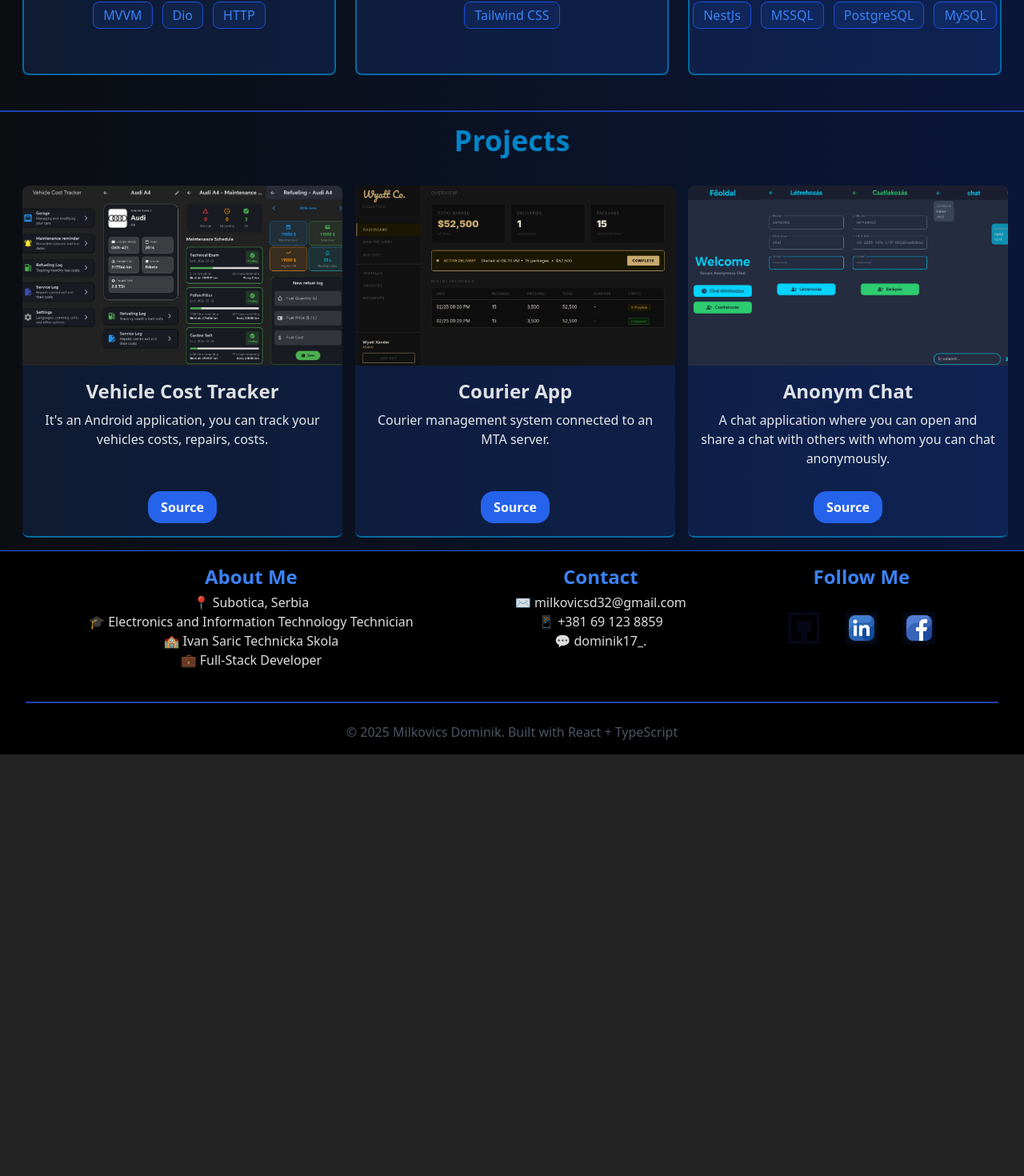
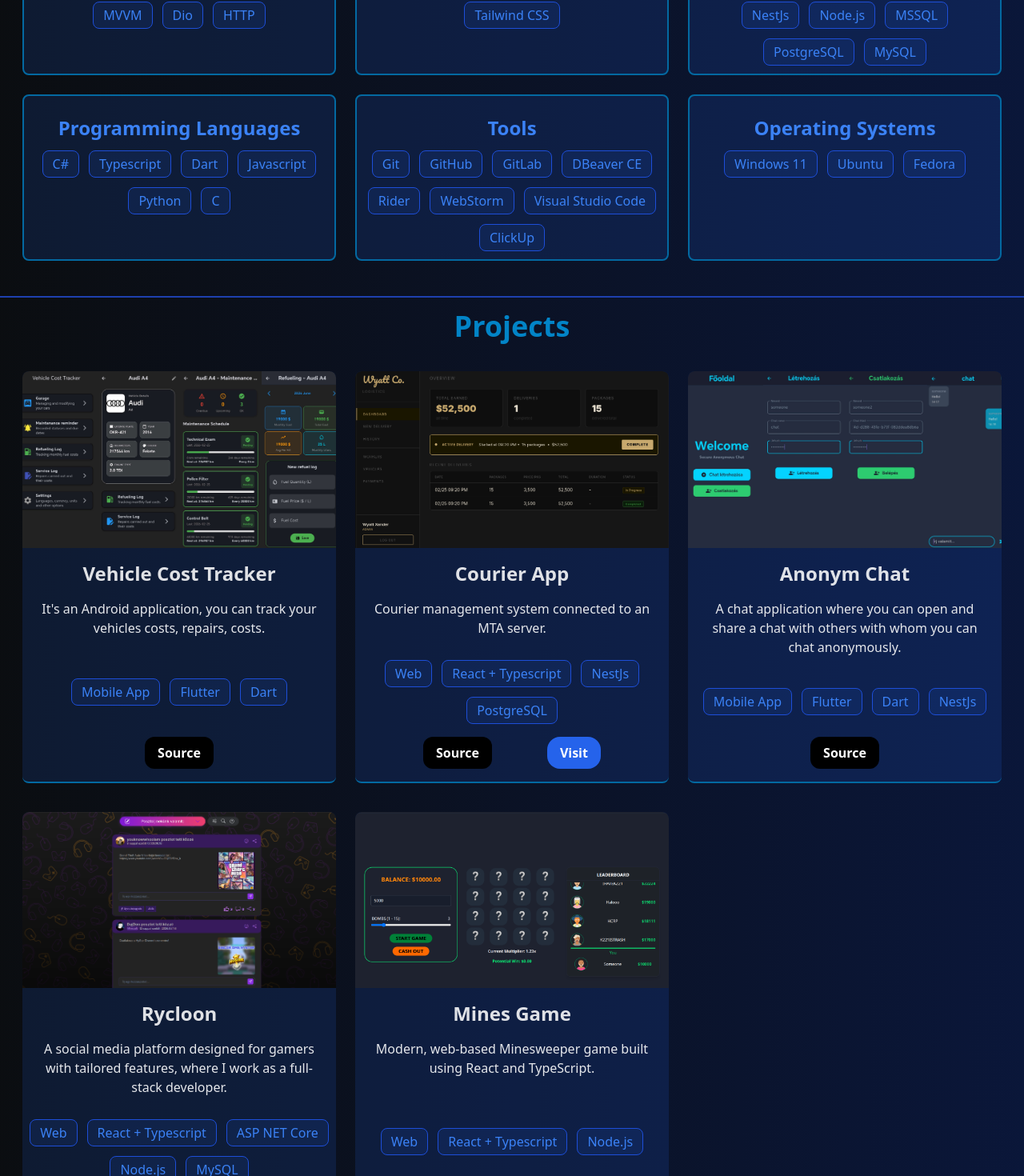
Before and after one commit to D0M1N1Kx/Portfolio, a React (Vite) app: page / in a window 1280 px wide. Shown: the part 672-2142 px from the top of the page at 80% size. Before the commit the page ends 1615 px from the top, so only its background shows below. Built offline with nearby package versions, Linux system fonts and the light colour scheme.

Commit message:
restyle: add new projects and restyle Projects section

```diff
--- a/src/components/body.tsx
+++ b/src/components/body.tsx
@@ -25,11 +25,44 @@ export function Body() {
         "ASP NET Core Minimal API",
         "EF Core",
         "NestJs",
+        "Node.js",
         "MSSQL",
         "PostgreSQL",
         "MySQL",
       ],
     },
+    {
+      title: "Programming Languages",
+      items: [
+        "C#",
+        "Typescript",
+        "Dart",
+        "Javascript",
+        "Python",
+        "C",
+      ],
+    },
+    {
+      title: "Tools",
+      items: [
+        "Git",
+        "GitHub",
+        "GitLab",
+        "DBeaver CE",
+        "Rider",
+        "WebStorm",
+        "Visual Studio Code",
+        "ClickUp",
+      ],
+    },
+    {
+      title: "Operating Systems",
+      items: [
+          "Windows 11",
+          "Ubuntu",
+          "Fedora"
+      ],
+    }
   ];
 
   const projects = [
@@ -37,19 +70,62 @@ export function Body() {
       title: 'Vehicle Cost Tracker',
       description: 'It\'s an Android application, you can track your vehicles costs, repairs, costs.',
       img_path: '/images/vehicle-cost-tracker.png',
-      link: 'https://github.com/D0M1N1Kx/Vehicle-Cost-Tracker',
+      source: 'https://github.com/D0M1N1Kx/Vehicle-Cost-Tracker',
+      items: [
+          "Mobile App",
+          "Flutter",
+          "Dart",
+      ]
     },
     {
       title: 'Courier App',
       description: 'Courier management system connected to an MTA server.',
       img_path: '/images/courier-app.png',
-      link: 'https://github.com/D0M1N1Kx/courier-app',
+      source: 'https://github.com/D0M1N1Kx/courier-app',
+      link: 'https://courier.zenithfactory.dev/',
+      items: [
+        "Web",
+          "React + Typescript",
+          "NestJs",
+          "PostgreSQL",
+      ]
     },
     {
       title: 'Anonym Chat',
       description: 'A chat application where you can open and share a chat with others with whom you can chat anonymously.',
       img_path: '/images/anonymchat.png',
-      link: 'https://github.com/D0M1N1Kx/AnonymChat',
+      source: 'https://github.com/D0M1N1Kx/AnonymChat',
+      items: [
+        "Mobile App",
+        "Flutter",
+        "Dart",
+        "NestJs",
+      ]
+    },
+    {
+      title: 'Rycloon',
+      description: 'A social media platform designed for gamers with tailored features, where I work as a full-stack developer.',
+      img_path: '/images/rycloon.png',
+      link: 'https://rycloon.com/',
+      items: [
+        "Web",
+          "React + Typescript",
+          "ASP NET Core",
+          "Node.js",
+          "MySQL",
+      ]
+    },
+    {
+      title: 'Mines Game',
+      description: 'Modern, web-based Minesweeper game built using React and TypeScript.',
+      img_path: '/images/mines-game.png',
+      source: 'https://github.com/ZenithFactory/mines-game',
+      link: 'https://minesgame.zenithfactory.dev/',
+      items: [
+        "Web",
+        "React + Typescript",
+        "Node.js",
+      ]
     }
   ];
 
@@ -85,10 +161,10 @@ export function Body() {
         <h1 className="text-sky-600 font-bold text-4xl text-center mt-4">
           Projects
         </h1>
-        <ul className="grid grid-cols-1 md:grid-cols-2 lg:grid-cols-3 gap-4 mt-8 list-none ml-6 mr-6" id="contact">
+        <ul className="grid grid-cols-1 md:grid-cols-2 lg:grid-cols-3 justify-center justify-items-center gap-4 mt-8 list-none mx-6" id="contact">
           {projects.map((project, index) => (
-            <li key={index} className="text-center">
-              <ProjectCard title={project.title} description={project.description} img_path={project.img_path} link={project.link}/>
+            <li key={index} className="w-full flex text-center">
+              <ProjectCard title={project.title} description={project.description} img_path={project.img_path} link={project.link} source={project.source} items={project.items} />
             </li>
           ))}
         </ul>
--- a/src/components/projectCard.tsx
+++ b/src/components/projectCard.tsx
@@ -2,10 +2,12 @@ type projectCardParameters = {
   title: string;
   description: string;
   img_path: string;
-  link: string;
+  link?: string;
+  source?: string;
+  items: string[];
 };
 
-export function ProjectCard({title, description, img_path, link}: projectCardParameters)
+export function ProjectCard({title, description, img_path, link, source, items}: projectCardParameters)
 {
   return (
       <>
@@ -20,22 +22,47 @@ export function ProjectCard({title, description, img_path, link}: projectCardPar
             </div>
 
             <div className="p-4">
-              <h1 className="text-center font-bold text-2xl mb-2">{title}</h1>
+              <h1 className="text-center font-bold text-2xl mb-4">{title}</h1>
               <p className="text-base text-gray-200 line-clamp-3">{description}</p>
             </div>
           </div>
 
-          <div className="px-4 pb-4">
-            <button
-                className="w-full sm:w-auto rounded-2xl px-4 py-2 font-semibold bg-blue-600 text-white border-blue-700 hover:bg-blue-700/90 hover:scale-105 transition-all duration-300"
-                onClick={() => {
-                  window.open(link);
-                }}
-            >
-              Source
-            </button>
+          <div className="">
+            <ul className="flex flex-wrap justify-center gap-3 mt-3 mb-4">
+              {items.map((item, index) => (
+                  <li
+                      key={index}
+                      className="border border-blue-700 text-blue-500 rounded-lg px-3 py-1 bg-blue-600/10"
+                  >
+                    {item}
+                  </li>
+              ))}
+            </ul>
           </div>
 
+          <div className="px-4 pb-4 flex flex-row justify-evenly">
+            {source != null && (
+              <button
+                  className="w-full sm:w-auto rounded-xl px-4 py-2 font-semibold bg-black text-white border-blue-700 hover:bg-neutral-800 transition-all duration-300"
+                  onClick={() => {
+                    window.open(source);
+                  }}
+              >
+                Source
+              </button>
+            )}
+
+            {link != null && (
+              <button
+                  className="w-full sm:w-auto rounded-2xl px-4 py-2 font-semibold bg-blue-600 text-white border-blue-700 hover:bg-blue-700/90 transition-all duration-300"
+                  onClick={() => {
+                    window.open(link);
+                  }}
+              >
+                Visit
+              </button>
+            )}
+          </div>
         </div>
       </>
   );
```
Also changed, not shown: public/images/mines-game.png (added), public/images/rycloon.png (added).
